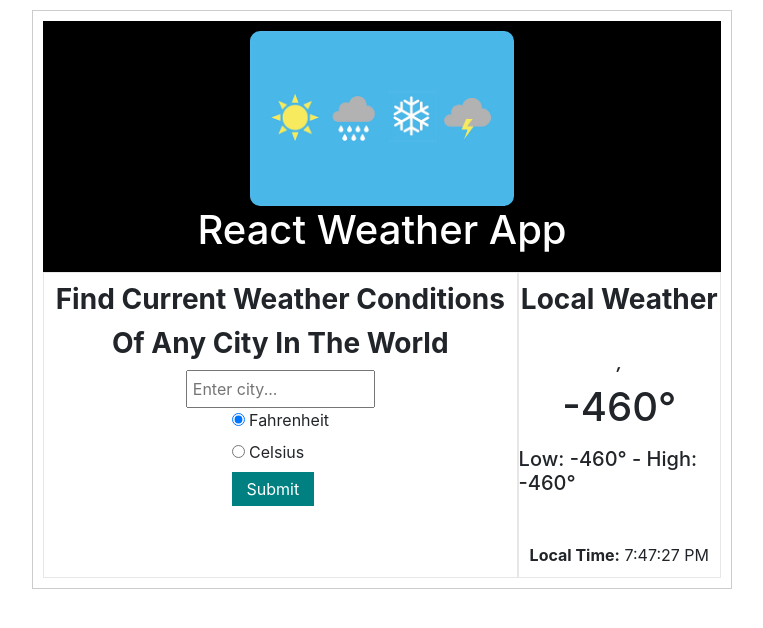
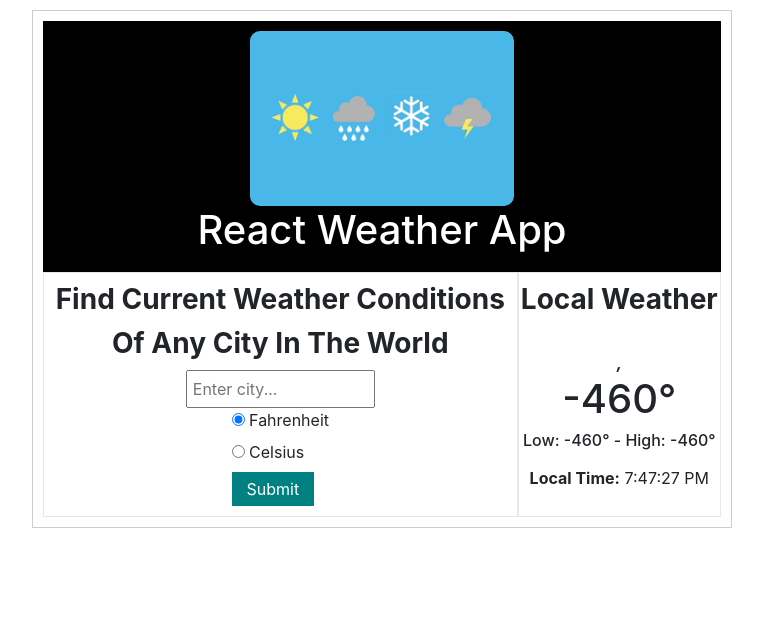
Before and after one commit to agaparkg/weather-app-react, a React (Create React App) app: page / in a window 1280 px wide. Shown: the top 628 px of the page, without its empty margins (258-1021 px from the left). Built offline with nearby package versions, Linux system fonts and the light colour scheme; no server answers.

Commit message:
modified AsideRight component

```diff
--- a/src/components/AsideRight.js
+++ b/src/components/AsideRight.js
@@ -41,33 +41,32 @@ function AsideRight() {
 
   const minMaxTemp = (min, max) => {
     return (
-      <h5>
-        <span className="py-4">Low: {convertKtoF(min)}&deg;</span>
+      <h6>
+        <span>Low: {convertKtoF(min)}&deg;</span>
         {" - "}
-        <span className="py-4">High: {convertKtoF(max)}&deg;</span>
-      </h5>
+        <span>High: {convertKtoF(max)}&deg;</span>
+      </h6>
     );
   };
 
-  const customCl = `wi wi-owm-${currLocWeatherCond.weather[0].id} display-1`;
-
+  const { temp_min, temp_max, temp } = currLocWeatherCond.main;
+  const { city, state, country } = currLocData;
+  const { description, id } = currLocWeatherCond.weather[0];
+  const customCl = `wi wi-owm-${id} display-1`;
   return (
     <aside id="right-side">
       <h3 className="aside-h3">Local Weather</h3>
       <div className="current-location">
-        <span>{currLocData.city}</span>
+        <span>{city}</span>
         <br />
-        <span>{currLocData.state}</span>
+        <span>{state}</span>
         {", "}
-        <span>{currLocData.country}</span>
+        <span>{country}</span>
       </div>
       <i className={customCl}></i>
-      <h1 className="py-2">{convertKtoF(currLocWeatherCond.main.temp)}&deg;</h1>
-      {minMaxTemp(
-        currLocWeatherCond.main.temp_min,
-        currLocWeatherCond.main.temp_max
-      )}
-      <h4 className="py-3">{currLocWeatherCond.weather[0].description}</h4>
+      <h1>{convertKtoF(temp)}&deg;</h1>
+      {minMaxTemp(temp_min, temp_max)}
+      <h4>{description}</h4>
       <LocalTime />
     </aside>
   );
```
